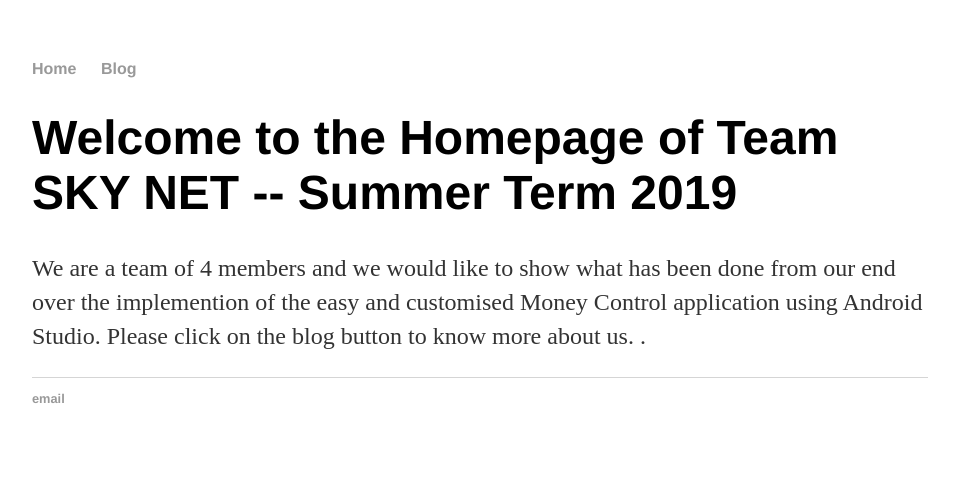
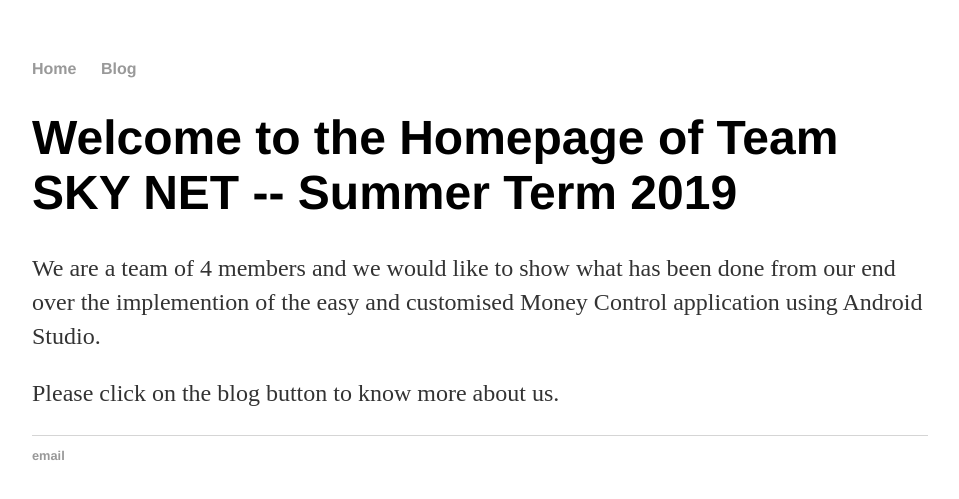
Before and after one commit to DBSE-teaching/isee2019-Sky-Net, a Jekyll site: the page built from docs/index.html, in a window 1280 px wide. Shown: the top 499 px of the page, without its empty margins (160-1119 px from the left). Built offline with Jekyll 4.4.1, drawn with Linux system fonts in a browser that asks for light colours.

Commit message:
Update index.html

```diff
--- a/docs/index.html
+++ b/docs/index.html
@@ -1,13 +1,14 @@
 ---
 layout: default
-title: Software Engineers Blog -- Summer term 2018
+title: Money Control
 ---
 <div class="blurb">
 	<h1>Welcome to the Homepage of Team SKY NET -- Summer Term 2019</h1>
 	<p>We are a team of 4 members and we would like to show what has been done from our end over the implemention of the easy and customised Money Control application using Android Studio.
-
+</p>
+	<p>
 		Please click on the blog button to know more about us.
- .</p>
+	</p>
 <!-- old pages from SoSe 2017
 <ul>
 	<li><a href="https://dbse-teaching.github.io/isee2017-spur/" target="_blank">Blog of Team SPUR</a></li>
```
